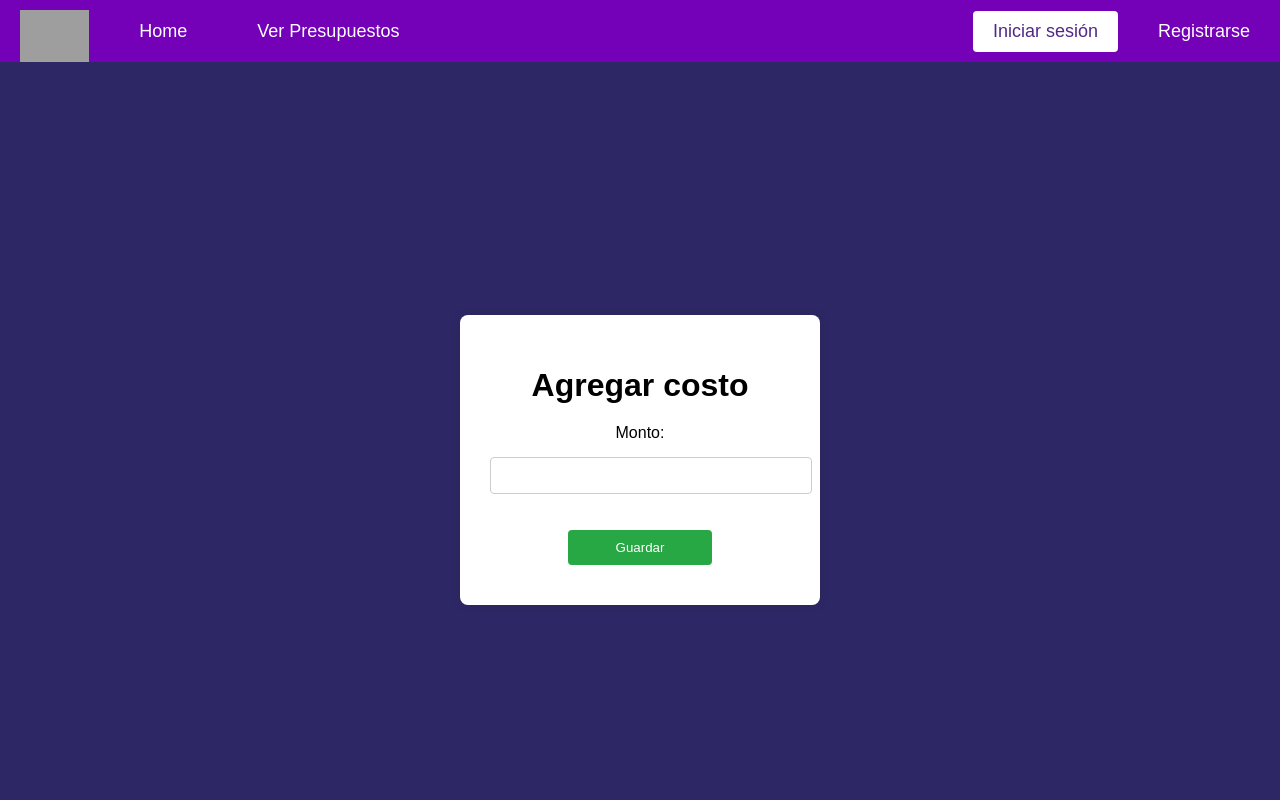
After one commit to DanielMijango/erp-presupuesto, a Django app: page /costo/1/ in a window 1280 px wide. The commit adds this page. Run offline with Django 5.2, Linux system fonts and the light colour scheme; grey boxes are pictures that could not be loaded.

Commit message:
Fase beta
ya casi

```diff
--- a/erp/erp/urls.py
+++ b/erp/erp/urls.py
@@ -26,5 +26,6 @@ urlpatterns = [
     path('registro/', include('presupuesto.urls')),
     path('logout/', include('presupuesto.urls')),
     path('signin/', include('presupuesto.urls')),
+    path('costo/', include('presupuesto.urls')),
 
 ]
--- a/erp/presupuesto/forms.py
+++ b/erp/presupuesto/forms.py
@@ -2,6 +2,7 @@
 from django.forms import ModelForm
 from django import forms
 from .models import Presupuesto
+from .models import Costo
 
 class PresupuestoForm(ModelForm):
     class Meta:
@@ -11,3 +12,9 @@ class PresupuestoForm(ModelForm):
             'fecha_inicio': forms.DateInput(attrs={'type': 'date'}),
             'fecha_limite': forms.DateInput(attrs={'type': 'date'}),
         }
+
+
+class CostoForm(ModelForm):
+    class Meta:
+         model = Costo
+         fields = ['monto']
--- a/erp/presupuesto/models.py
+++ b/erp/presupuesto/models.py
@@ -20,8 +20,6 @@ class Presupuesto(models.Model):
 
 class Costo(models.Model):
     presupuesto = models.ForeignKey(Presupuesto, related_name='costos', on_delete=models.CASCADE)
-    fecha = models.DateField()
-    descripcion = models.TextField()
     monto = models.DecimalField(max_digits=10, decimal_places=2)
 
     def _str_(self):
--- /dev/null
+++ b/erp/presupuesto/templates/costo.html
@@ -0,0 +1,110 @@
+{% extends 'base.html' %}
+
+{% block content %}
+<style>
+    /* Estilos para el cuerpo */
+    body {
+        font-family: Arial, sans-serif;
+        margin: 0;
+        padding: 0;
+        background-color: #2d2865;
+        display: flex;
+        justify-content: center;
+        align-items: center;
+        height: 100vh;
+    }
+
+    /* Estilos para el contenedor principal */
+    .container {
+        text-align: center;
+        background-color: #fff;
+        padding: 30px;
+        border-radius: 8px;
+        box-shadow: 0 0 10px rgba(0, 0, 0, 0.1);
+        width: 300px;
+        margin-top: 120px;
+    }
+
+    /* Estilos para el título principal */
+    .container h1 {
+        margin-bottom: 20px;
+    }
+
+    /* Estilos para los campos de entrada, área de texto y botones */
+    .container input, .container textarea, .container button {
+        width: 100%;
+        padding: 10px;
+        margin: 10px 0;
+        border: 1px solid #ccc;
+        border-radius: 4px;
+    }
+
+    /* Estilos específicos para los campos de fecha */
+    .container input[type="date"] {
+        padding-left: 8px;
+    }
+
+    /* Estilos para el botón de "Crear Solicitud" */
+    .container .submit-button {
+        background-color: #28a745;
+        color: white;
+        border: none;
+        cursor: pointer;
+    }
+
+    /* Efecto hover para el botón "Crear Solicitud" */
+    .container .submit-button:hover {
+        background-color: #218838;
+
+    }
+
+    /* Estilos para el botón de "Cancelar" */
+    .container .cancel-button {
+        background-color: #dc3545;
+        color: white;
+        border: none;
+        cursor: pointer;
+    }
+
+    /* Efecto hover para el botón "Cancelar" */
+    .container .cancel-button:hover {
+        background-color: #c82333;
+    }
+
+    /* Estilos para las etiquetas de los campos */
+    .container label {
+        display: block;
+        margin: 10px 0 5px;
+        text-align: center;
+    }
+
+    /* Contenedor para los botones */
+    .button-group {
+        display: flex;
+        justify-content: center;
+    }
+
+    .button-group button {
+        width: 48%;
+    }
+</style>
+
+<!-- Contenedor principal -->
+<div class="container">
+    <!-- Título principal -->
+    <h1>Agregar costo</h1>
+
+    <!-- Formulario para ingresar los detalles del presupuesto -->
+    <form method="post">
+        {% csrf_token %}
+        <!-- Usando el formulario Django form -->
+        {{ form.as_p }}
+
+        <!-- Grupo de botones para "Crear Solicitud" y "Cancelar" -->
+        <div class="button-group">
+            <button type="submit" class="submit-button">Guardar</button>
+
+        </div>
+    </form>
+</div>
+{% endblock %}
--- a/erp/presupuesto/urls.py
+++ b/erp/presupuesto/urls.py
@@ -5,6 +5,7 @@ app_name = 'presupuesto'
 urlpatterns = [
     path('', views.home_view, name='home'),
     path('crearPresupuesto/', views.crearPresupuesto_View, name='crearPresupuesto'),
+    path('costo/<int:presupuesto>/', views.agregarCosto_View, name='costo'),
     path('mostrarPresupuestos/', views.mostrarPresupuesto_View, name='mostrarPresupuestos'),
     path('gestionarCostos/', views.gestionarCostos_View, name='gestionarCostos'),
     path('editarPresupuesto/<int:presupuesto_id>/', views.editarPresupuesto, name='editarPresupuesto'),
--- a/erp/presupuesto/views.py
+++ b/erp/presupuesto/views.py
@@ -8,6 +8,7 @@ from django.http import HttpResponse
 from django.db  import IntegrityError
 from .forms import PresupuestoForm
 from .models import Presupuesto
+from .forms import CostoForm
 
 def home_view(request):
     return render(request, 'home.html')
@@ -46,6 +47,28 @@ def eliminarPresupuesto(request,presupuesto_id):
     if request.method =='POST':
          presupuesto.delete()
          return redirect('/mostrarPresupuestos')
+
+def agregarCosto_View(request, presupuesto):
+
+     if request.method == 'GET':
+
+        return render (request,'costo.html',{
+        'form': CostoForm
+     } )
+
+     else :
+        try:
+            presupuesto=get_object_or_404(Presupuesto,pk=presupuesto)
+            form =CostoForm(request.POST)
+            newCosto = form.save(commit=False)
+            newCosto.presupuesto = presupuesto
+            newCosto.save()
+            return redirect('/gestionarCostos')
+        except ValueError:
+            return render (request,'costo.html',{
+            'form': CostoForm,
+            'error': 'dato invalido'
+     } )
 
 
 
```
Also changed, not shown: erp/presupuesto/templates/gestionarCostos.html (+45 -27 lines), erp/presupuesto/migrations/0002_remove_costo_descripcion_remove_costo_fecha.py (added).
